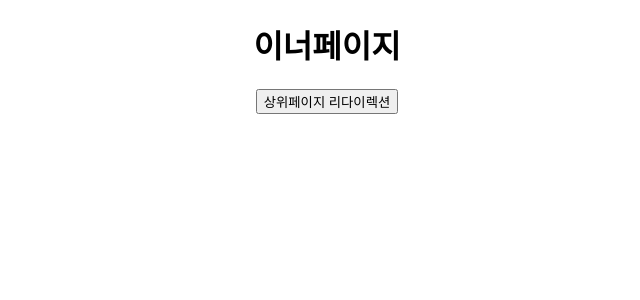
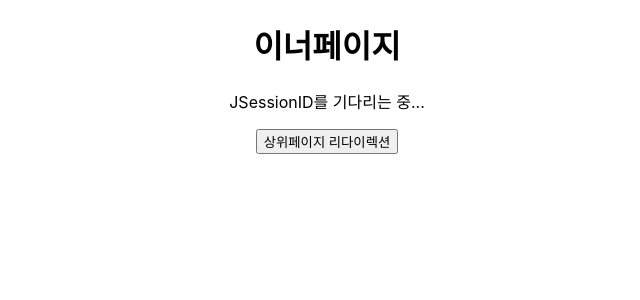
Before and after one commit to tood21/innerpage_iframe, a React (Create React App) app: page / in a window 1280 px wide. Shown: the top 300 px of the page, without its empty margins (313-953 px from the left). Built offline with nearby package versions, Linux system fonts and the light colour scheme.

Commit message:
add: jsessionId 받기

```diff
--- a/src/App.js
+++ b/src/App.js
@@ -1,8 +1,8 @@
 import './App.css';
-import React, { useEffect } from 'react';
+import React, { useEffect, useState } from 'react';
 
 function App() {
-
+  const [jsessionId, setJsessionId] = useState(null);
   const clickHandler = () => {
     window.top.location.href = 'https://www.naver.com';
   }
@@ -12,8 +12,8 @@ function App() {
       if (event.origin !== 'https://tood21.vercel.app/') return;
 
       const jsessionId = event.data;
-      console.log('jsessionId', jsessionId);
       // 받은 jsessionId로 원하는 작업 수행
+      setJsessionId(jsessionId);
     };
 
     window.addEventListener('message', handleMessage);
@@ -27,6 +27,11 @@ function App() {
   return (
     <div className="App">
       <h1>이너페이지</h1>
+      {jsessionId ? (
+        <p>받은 JSessionID: {jsessionId}</p>
+      ) : (
+        <p>JSessionID를 기다리는 중...</p>
+      )}
       <button onClick={clickHandler}>상위페이지 리다이렉션</button>
     </div>
   );
```
